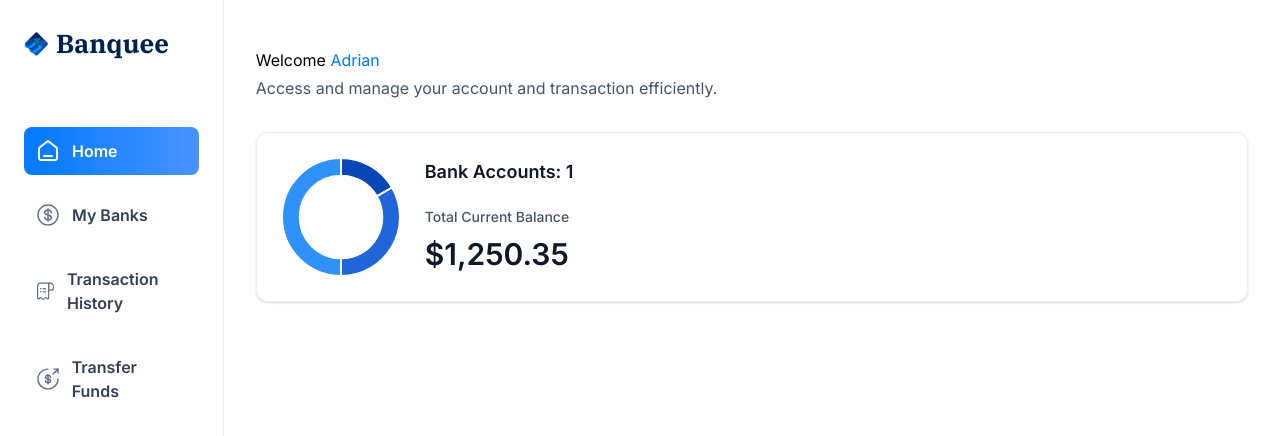
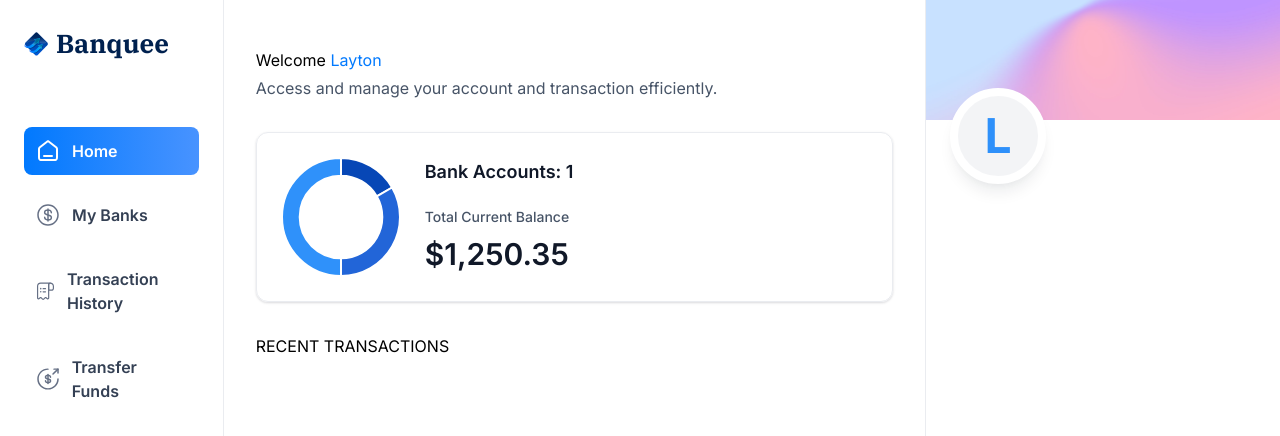
Before and after one commit to Berthje/banquee-app, a Next.js app: page / in a window 1280 px wide. Shown: the top 436 px of the page. Built offline with nearby package versions, Linux system fonts and the light colour scheme.

Commit message:
refactor: Update Home page with RightSidebar component and recent transactions

```diff
--- a/app/(root)/page.tsx
+++ b/app/(root)/page.tsx
@@ -1,8 +1,9 @@
 import HeaderBox from '@/components/HeaderBox'
+import RightSidebar from '@/components/RightSidebar';
 import TotalBalanceBox from '@/components/TotalBalanceBox';
 
 const Home = () => {
-  const loggedIn = { firstName: 'Adrian' };
+  const loggedIn = { firstName: 'Layton' };
 
   return (
     <section className="home">
@@ -21,7 +22,11 @@
             totalCurrentBalance={1250.35}
           />
         </header>
+
+        RECENT TRANSACTIONS
       </div>
+
+      <RightSidebar user={loggedIn} transactions={[]} banks={[]} />
     </section>
   )
 }
--- /dev/null
+++ b/components/RightSidebar.tsx
@@ -0,0 +1,18 @@
+import React from 'react'
+
+const RightSidebar = ({ user, transactions, banks }: RightSidebarProps) => {
+  return (
+    <aside className="right-sidebar">
+        <section className="flex flex-col pb-8">
+            <div className="profile-banner" />
+            <div className="profile">
+                <div className="profile-img">
+                    <span className="text-5xl font-bold text-blue-500">{user.firstName[0]}</span>
+                </div>
+            </div>
+        </section>
+    </aside>
+  )
+}
+
+export default RightSidebar
```
